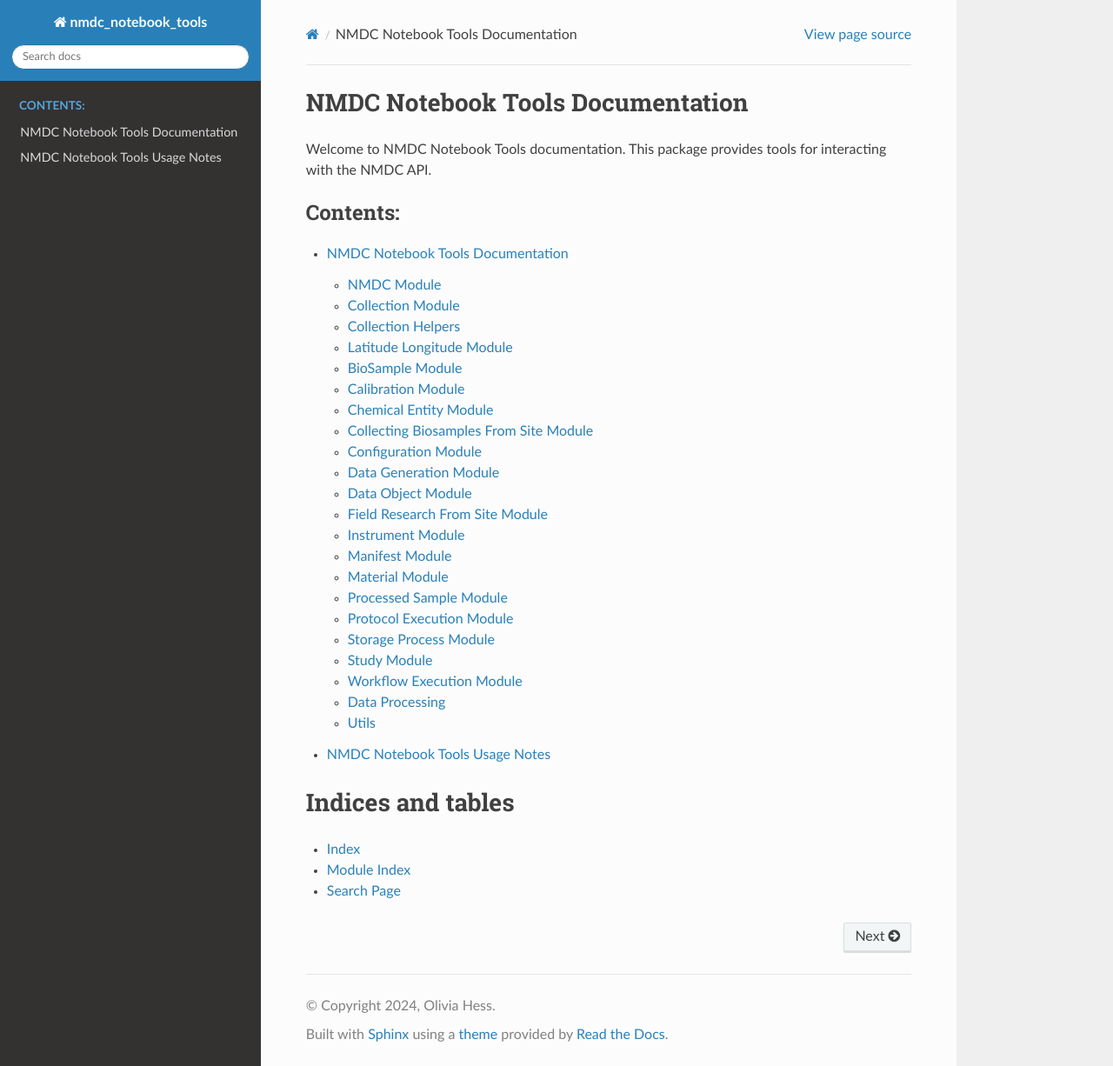
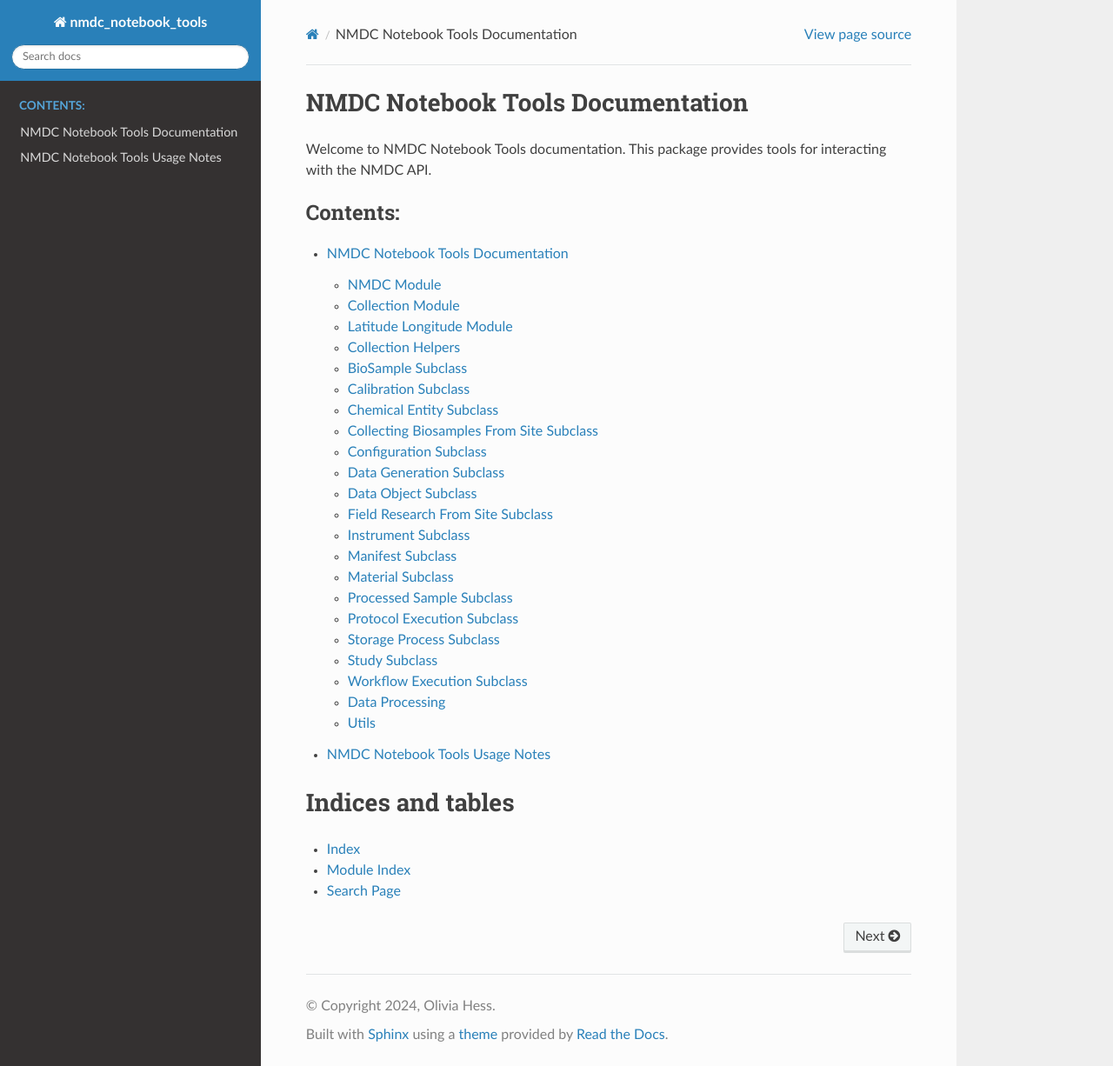
Before and after one commit to microbiomedata/nmdc_notebook_tools, a Sphinx documentation site: the page built from docs/index.rst, in a window 1280 px wide and 1226 px high. Shown: the whole window at 87% size. Built offline with Sphinx 7.4.7 and the Read the Docs theme 3.1.0, drawn with Linux system fonts in a browser that asks for light colours.

Commit message:
docs docs docs

```diff
--- a/docs/functions.rst
+++ b/docs/functions.rst
@@ -1,7 +1,9 @@
 NMDC Notebook Tools Documentation
 =================================
 
-Welcome to NMDC Notebook Tools documentation. This package provides tools for interacting with the NMDC API. Below are the available modules.
+Welcome to NMDC Notebook Tools documentation. This package provides tools for interacting with the NMDC API.
+The Collection Module is a foundational component that defines common behaviors and properties between collections.
+Each subclass is designed to be more user-friendly and specific for certain collections, making them the recommended entry points for using the package. Each function of CollectionSearch can be accessed via each subclass.
 
 NMDC Module
 ~~~~~~~~~~
@@ -18,12 +20,6 @@ Collection Module
    :undoc-members:
    :show-inheritance:
 
-Collection Helpers
-~~~~~~~~~~
-.. autoclass:: nmdc_notebook_tools.collection_helpers.CollectionHelpers
-   :members:
-   :undoc-members:
-   :show-inheritance:
 
 Latitude Longitude Module
 ~~~~~~~~~~
@@ -32,111 +28,118 @@ Latitude Longitude Module
    :undoc-members:
    :show-inheritance:
 
-BioSample Module
+Collection Helpers
+~~~~~~~~~~
+.. autoclass:: nmdc_notebook_tools.collection_helpers.CollectionHelpers
+   :members:
+   :undoc-members:
+   :show-inheritance:
+
+BioSample Subclass
 ~~~~~~~~~~
 .. autoclass:: nmdc_notebook_tools.biosample_search.BiosampleSearch
    :members:
    :undoc-members:
    :show-inheritance:
 
-Calibration Module
+Calibration Subclass
 ~~~~~~~~~~
 .. autoclass:: nmdc_notebook_tools.calibration_search.CalibrationSearch
    :members:
    :undoc-members:
    :show-inheritance:
 
-Chemical Entity Module
+Chemical Entity Subclass
 ~~~~~~~~~~
 .. autoclass:: nmdc_notebook_tools.chemical_entity_search.ChemicalEntitySearch
    :members:
    :undoc-members:
    :show-inheritance:
 
-Collecting Biosamples From Site Module
+Collecting Biosamples From Site Subclass
 ~~~~~~~~~~
 .. autoclass:: nmdc_notebook_tools.collecting_biosamples_from_site_search.CollectingBiosamplesFromSiteSearch
    :members:
    :undoc-members:
    :show-inheritance:
 
-Configuration Module
+Configuration Subclass
 ~~~~~~~~~~
 .. autoclass:: nmdc_notebook_tools.configuration_search.ConfigurationSearch
    :members:
    :undoc-members:
    :show-inheritance:
-Data Generation Module
+Data Generation Subclass
 ~~~~~~~~~~
 .. autoclass:: nmdc_notebook_tools.data_generation_search.DataGenerationSearch
    :members:
    :undoc-members:
    :show-inheritance:
 
-Data Object Module
+Data Object Subclass
 ~~~~~~~~~~
 .. autoclass:: nmdc_notebook_tools.data_object_search.DataObjectSearch
    :members:
    :undoc-members:
    :show-inheritance:
 
-Field Research From Site Module
+Field Research From Site Subclass
 ~~~~~~~~~~
 .. autoclass:: nmdc_notebook_tools.field_research_site_search.FieldResearchSiteSearch
    :members:
    :undoc-members:
    :show-inheritance:
 
-Instrument Module
+Instrument Subclass
 ~~~~~~~~~~
 .. autoclass:: nmdc_notebook_tools.instrument_search.InstrumentSearch
    :members:
    :undoc-members:
    :show-inheritance:
 
-Manifest Module
+Manifest Subclass
 ~~~~~~~~~~
 .. autoclass:: nmdc_notebook_tools.manifest_search.ManifestSearch
    :members:
    :undoc-members:
    :show-inheritance:
 
-Material Module
+Material Subclass
 ~~~~~~~~~~
 .. autoclass:: nmdc_notebook_tools.material_processing_search.MaterialProcessingSearch
    :members:
    :undoc-members:
    :show-inheritance:
 
-Processed Sample Module
+Processed Sample Subclass
 ~~~~~~~~~~
 .. autoclass:: nmdc_notebook_tools.processed_sample_search.ProcessedSampleSearch
    :members:
    :undoc-members:
    :show-inheritance:
 
-Protocol Execution Module
+Protocol Execution Subclass
 ~~~~~~~~~~
 .. autoclass:: nmdc_notebook_tools.protocol_execution_search.ProtocolExecutionSearch
    :members:
    :undoc-members:
    :show-inheritance:
 
-Storage Process Module
+Storage Process Subclass
 ~~~~~~~~~~
 .. autoclass:: nmdc_notebook_tools.storage_process_search.StorageProcessSearch
    :members:
    :undoc-members:
    :show-inheritance:
 
-Study Module
+Study Subclass
 ~~~~~~~~~~
 .. autoclass:: nmdc_notebook_tools.study_search.StudySearch
    :members:
    :undoc-members:
    :show-inheritance:
 
-Workflow Execution Module
+Workflow Execution Subclass
 ~~~~~~~~~~
 .. autoclass:: nmdc_notebook_tools.workflow_execution_search.WorkflowExecutionSearch
    :members:
```
Also changed, not shown: 1 other file.
